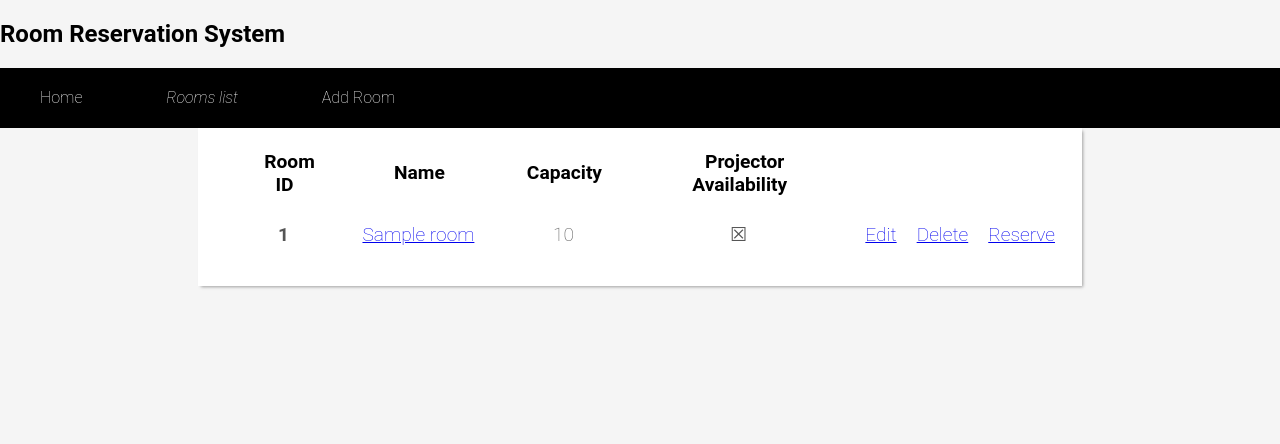
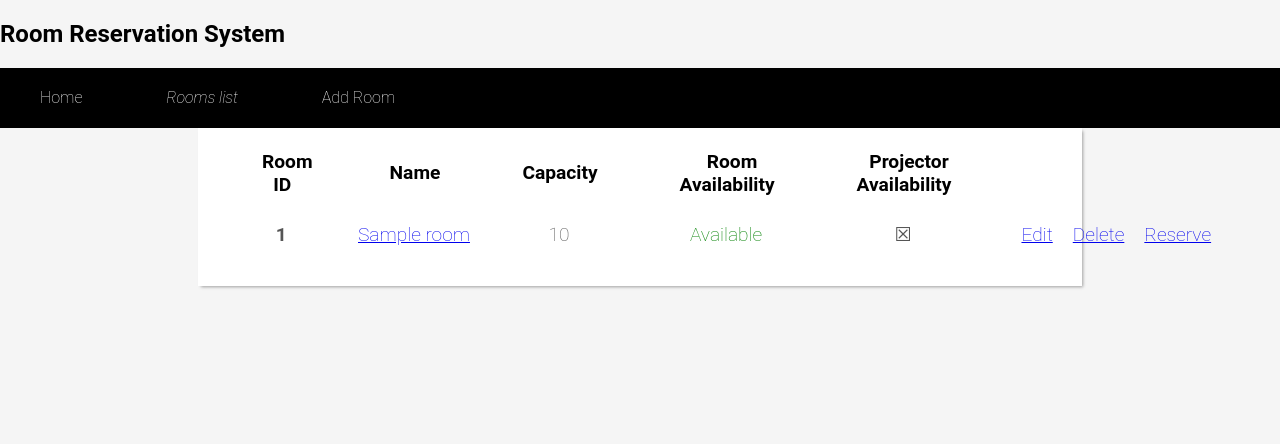
Before and after one commit to Mihau91/Room-Reservation, a Django app: template RoomReservation/room_app/templates/room-list.html in a window 1280 px wide. Shown: the top 444 px of the page. Run offline with Django 3.2, Linux system fonts and the light colour scheme; the template is opened without the code that fills it: most values are stand-ins (such as "Sample title", 1, 10 or a date in 2020); some web fonts are replaced.

Commit message:
add column with info if room is available that day or not

```diff
--- a/RoomReservation/room_app/templates/room-list.html
+++ b/RoomReservation/room_app/templates/room-list.html
@@ -28,6 +28,7 @@
         <th><span>Room ID</span></th>
         <th><span>Name</span></th>
         <th><span>Capacity</span></th>
+        <th><span>Room Availability</span></th>
         <th><span>Projector Availability</span></th>
       </tr>
     </thead>
@@ -37,6 +38,11 @@
         <th>{{room.id}}</th>
         <td><a href="/room/{{room.id}}/">{{room.room_name}}</a></td>
         <td>{{room.room_capacity}}</td>
+        {% if room.reserved %}
+        <td style="color: red">Reserved</td>
+        {% else %}
+        <td style="color: green">Available</td>
+        {% endif %}
         {% if room.projector_availability %}
         <td>&#9745;</td>
         {% else %}
@@ -47,6 +53,8 @@
         <td><a href="/room/delete/{{room.id}}/">Delete</a></td>
         <td><a href="/room/reserve/{{room.id}}/">Reserve</a></td>
       </tr>
+    {% empty %}
+    <tr><td  colspan="6">No rooms available</td></tr>
     {% endfor %}
 
     </tbody>
--- a/RoomReservation/room_app/views.py
+++ b/RoomReservation/room_app/views.py
@@ -49,6 +49,10 @@ class RoomList(View):
 
     def get(self, request):
         rooms = ConferenceRoom.objects.all()  # takes all data from database
+        for room in rooms:
+            reservation_dates = [reservation.date for reservation in
+                                 room.roomreservation_set.all()]  # for each room take list of dates
+            room.reserved = datetime.date.today() in reservation_dates  # checks if room is available today
         return render(request, "room-list.html", context={"rooms": rooms})
 
 
```
